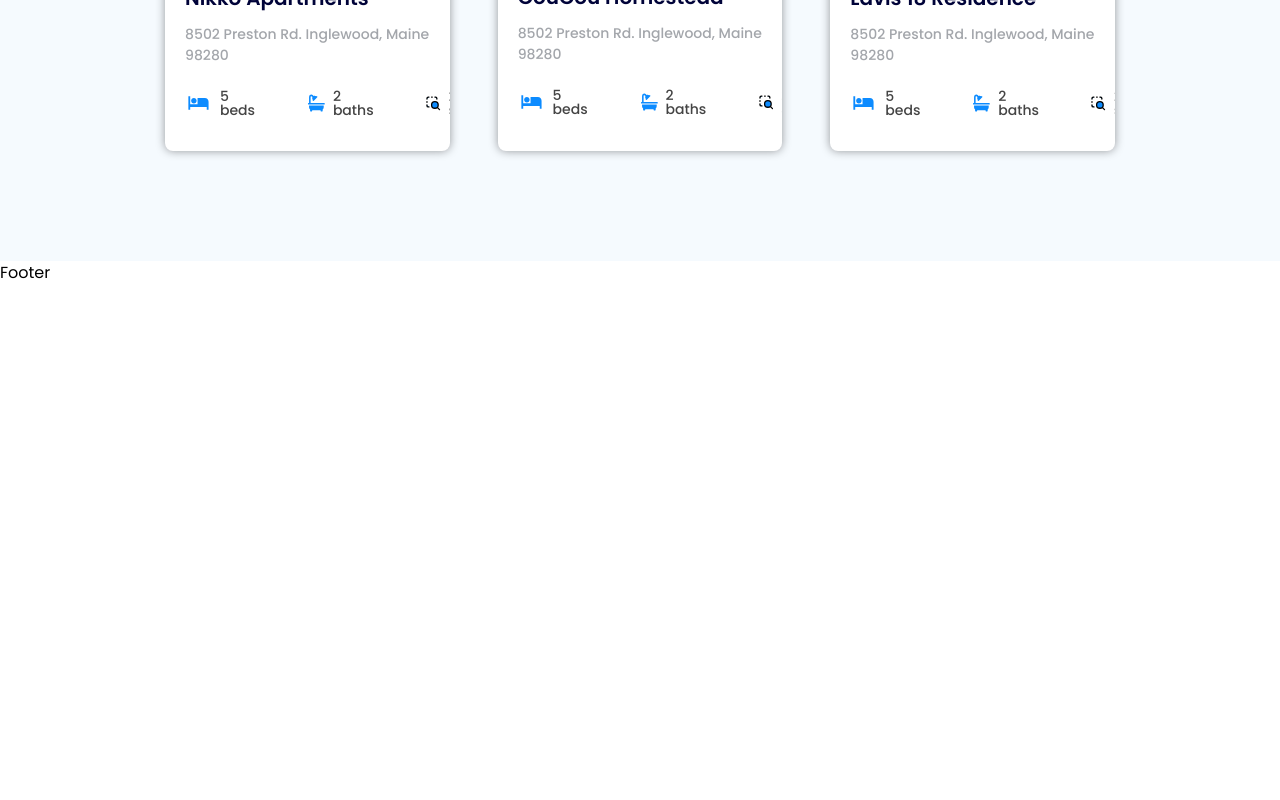
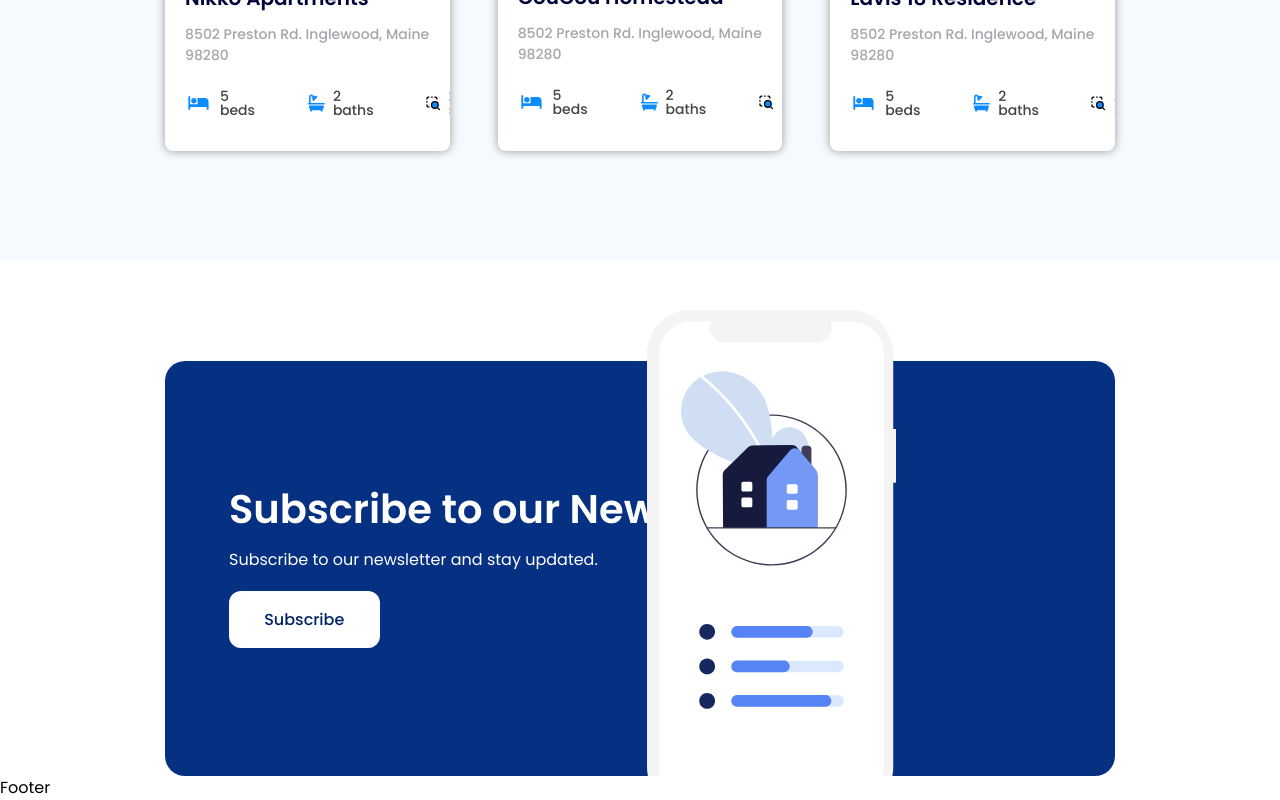
Before and after one commit to MwauratheAlex/househunter_landing_page, a React (Vite) app: page / in a window 1280 px wide. Shown: the part 1881-2681 px from the top of the page. Before the commit the page ends 2166 px from the top, so only its background shows below. Built offline with nearby package versions, Linux system fonts and the light colour scheme.

Commit message:
Newsletter

```diff
--- a/src/components/Newsletter/Newsletter.jsx
+++ b/src/components/Newsletter/Newsletter.jsx
@@ -1,5 +1,16 @@
 import React from "react";
+import "../../styles/newsletter.css";
+import phone from "../../assets/phone.svg";
 
 export default function Newsletter() {
-  return <section></section>;
+  return (
+    <section className="newsletter container">
+      <div className="newsletter-content">
+        <h1>Subscribe to our Newsletter!</h1>
+        <p>Subscribe to our newsletter and stay updated.</p>
+        <button>Subscribe</button>
+      </div>
+      <img src={phone} />
+    </section>
+  );
 }
--- /dev/null
+++ b/src/styles/newsletter.css
@@ -0,0 +1,50 @@
+.newsletter {
+  display: flex;
+  align-items: end;
+  position: relative;
+}
+.newsletter .newsletter-content {
+  width: 100%;
+  border-radius: 20px;
+  padding: 8em 4em;
+  background: #063183;
+
+  margin-top: 6.25em;
+}
+
+.newsletter .newsletter-content h1 {
+  margin: 0;
+  color: #fff;
+  font-size: 2.5rem;
+  font-style: normal;
+  font-weight: 600;
+  line-height: 100%;
+}
+
+.newsletter .newsletter-content p {
+  color: #fff;
+  font-size: 1rem;
+  line-height: 187.5%;
+}
+
+.newsletter .newsletter-content button {
+  border: none;
+  border-radius: 12px;
+  background: #fff;
+  padding: 1em 2.2em;
+  color: #002366;
+  font-family: Poppins;
+  font-size: 1rem;
+  font-weight: 500;
+  display: inline-block;
+  margin-top: 1.5 em;
+}
+
+.newsletter img {
+  margin: 0;
+  align-self: flex-end;
+  display: block;
+  position: absolute;
+  right: 30%;
+  width: 250px;
+}
```
Also changed, not shown: src/assets/phone.svg (added).
